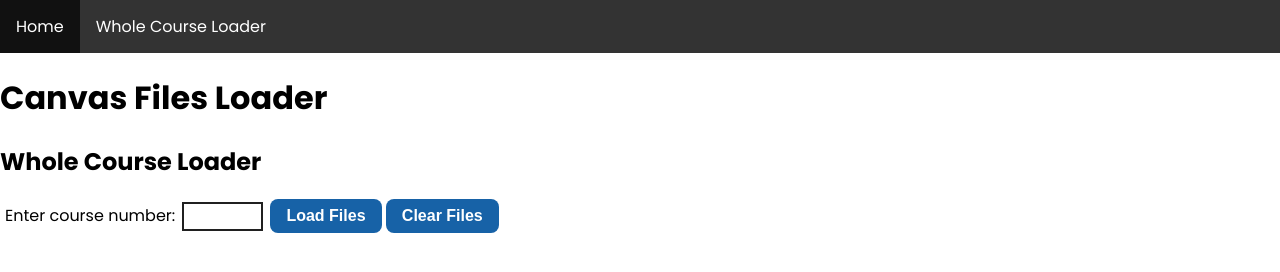
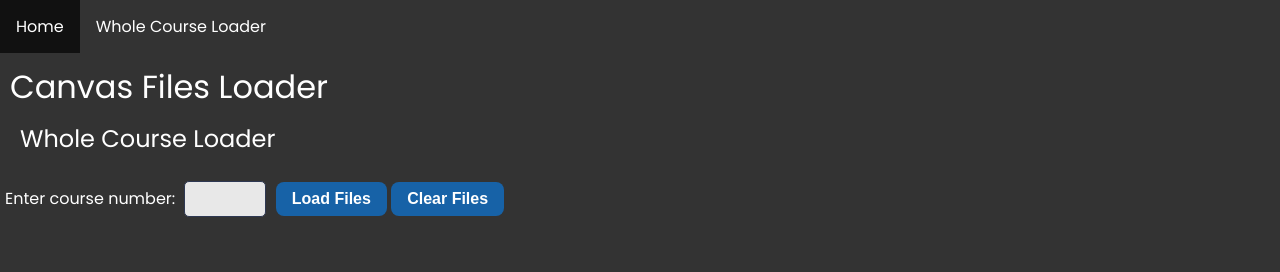
Before and after one commit to 19khowes/CanvasFileLoader, a website: page public/course.html in a window 1280 px wide. Drawn offline with Linux system fonts and the light colour scheme.

Commit message:
Changed styling

```diff
--- a/public/styles.css
+++ b/public/styles.css
@@ -3,7 +3,19 @@
 body {
     padding: 0;
     margin: 0;
+    background-color: #333;
+    color: white;
     font-family: Poppins, sans-serif;
+}
+
+h1 {
+    font-weight: normal;
+    margin: 10px 0px 0px 10px;
+}
+
+h2 {
+    font-weight: normal;
+    margin: 10px 0px 20px 20px;
 }
 
 .course-interface {
@@ -16,7 +28,7 @@
 
 .images {
     margin: 20px;
-    border: 2px solid black;
+    border: 2px solid #e8e8e8;
 }
 
 .btn {
@@ -31,6 +43,7 @@
     border: none;
     cursor: pointer;
 }
+
 .btn:hover {
     color: white;
     background-color: rgb(45, 108, 167);
@@ -45,21 +58,20 @@
 }
 
 input {
-    border: none;
+    background: #e8e8e8;
     padding: 5px;
-    outline: 2px solid #202020;
     margin: 5px;
-    width: 5em;
+    width: 4em;
+    border-radius: 10%;
+    outline: none;
+    border: 1px solid #2e3852;
+    font-size: 1em;
+    padding: .5em;
+    color: black;
+    border-radius: 5px;
 }
 
-input:focus {
-    border: none;
-    padding: 5px;
-    margin: 5px;
-    width: 5em;
-}
-
-ul {
+nav ul {
     list-style-type: none;
     margin: 0;
     padding: 0;
@@ -67,11 +79,11 @@
     background-color: #333;
 }
 
-li {
+nav li {
     float: left;
 }
 
-li a {
+nav li a {
     display: block;
     color: white;
     text-align: center;
@@ -79,6 +91,6 @@
     text-decoration: none;
 }
 
-li a:hover {
+nav li a:hover {
     background-color: #111;
 }
```
